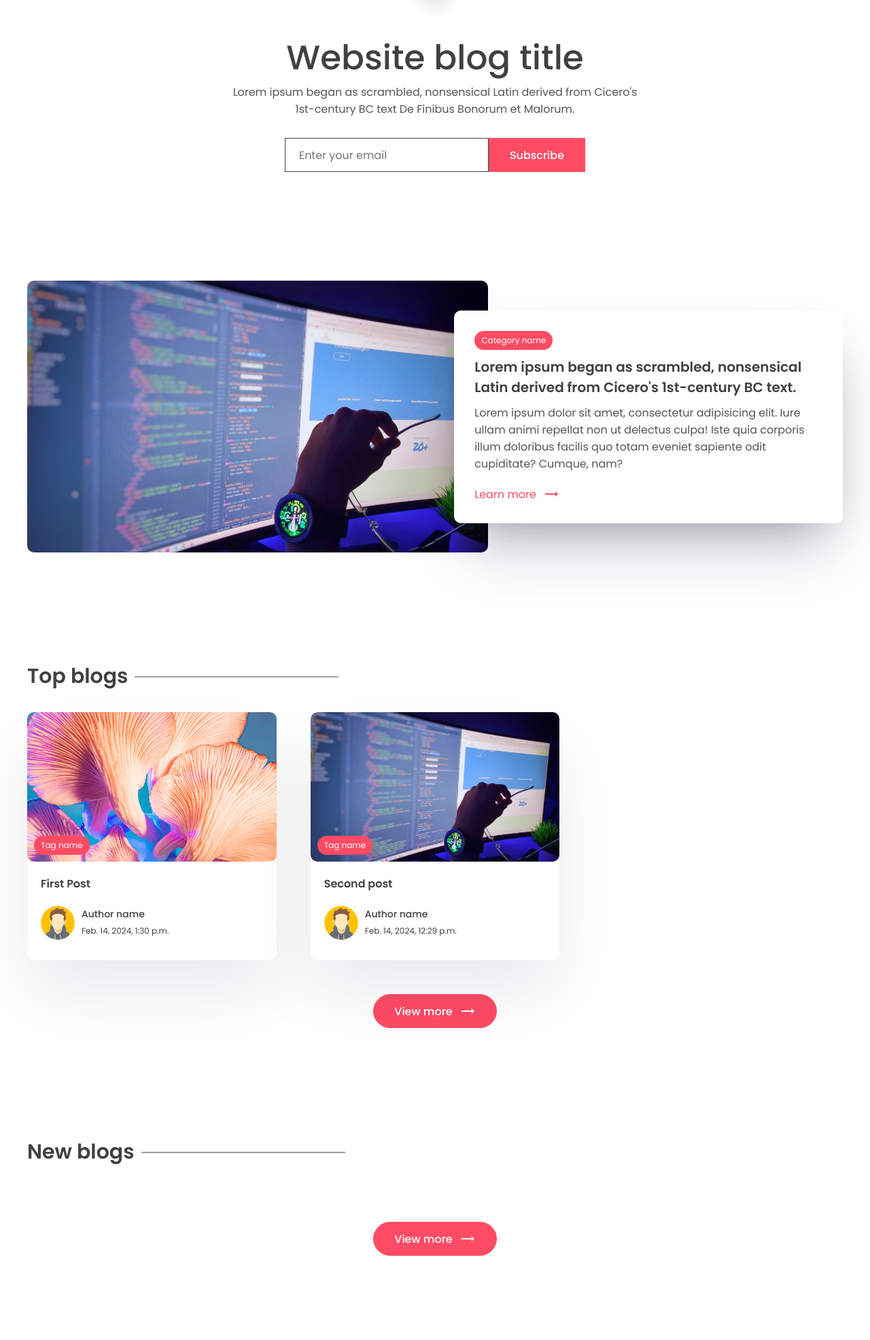
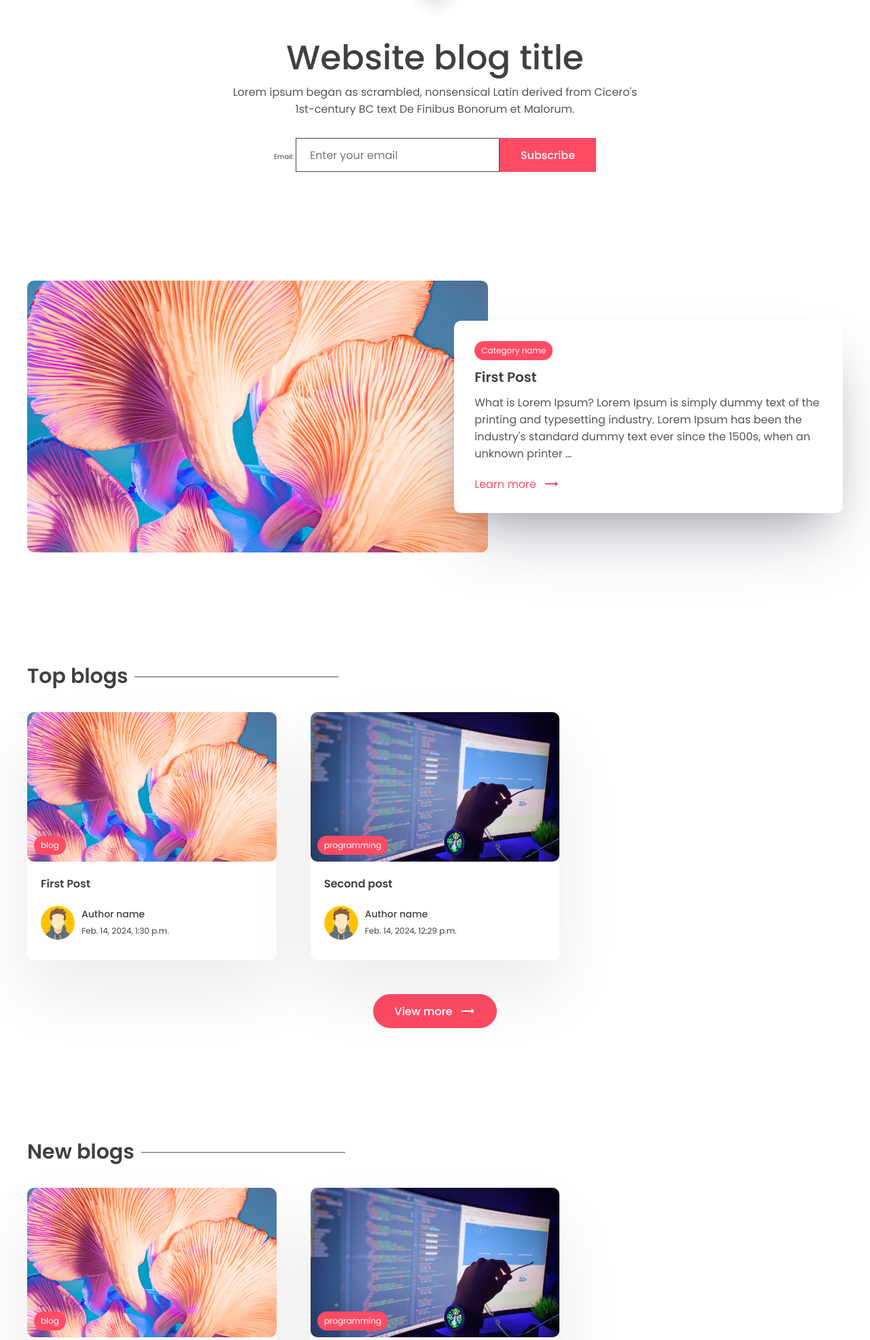
Before and after one commit to sevvalozgerr/DjangoBlogApp, a Django app: page / in a window 1280 px wide. Shown: the part 352-2324 px from the top of the page at 68% size. Run offline with Django 5.2, Linux system fonts and the light colour scheme; data comes from the database, SQL or seed files in the repository; both versions use the stored data as it was after the commit; some libraries are stand-ins or nearby versions.

Commit message:
Subscribe feature

```diff
--- a/BlogApp/app/forms.py
+++ b/BlogApp/app/forms.py
@@ -3,7 +3,8 @@ from django import forms
 from django.core.files.base import File
 from django.db.models.base import Model
 from django.forms.utils import ErrorList
-from app.models import Comments
+from app.models import Comments, Subscribe
+from django.utils.translation import gettext_lazy as _
 
 class CommentForm(forms.ModelForm):
     class Meta:
@@ -16,3 +17,13 @@ class CommentForm(forms.ModelForm):
         self.fields['email'].widget.attrs['placeholder'] = 'Email'
         self.fields['name'].widget.attrs['placeholder'] = 'Name'
         self.fields['website'].widget.attrs['placeholder'] = 'Website'
+
+class SubscribeForm(forms.ModelForm):
+    class Meta:
+        model= Subscribe
+        fields = '__all__'
+        label = {'email':_('')}
+
+    def __init__(self , *args, **kwargs):
+        super().__init__(*args, **kwargs)
+        self.fields['email'].widget.attrs['placeholder'] = 'Enter your email'
--- a/BlogApp/app/models.py
+++ b/BlogApp/app/models.py
@@ -3,6 +3,12 @@ from django.utils.text import slugify
 from django.contrib.auth.models import User
 
 # Create your models here.
+
+
+class Subscribe(models.Model):
+    email = models.EmailField(max_length = 100)
+    date = models.DateField(auto_now = True)
+
 
 class Tag(models.Model):
     name=models.CharField(max_length = 100)
@@ -27,6 +33,7 @@ class Post(models.Model):
     image = models.ImageField(null=True, blank=True, upload_to='images/')
     tags = models.ManyToManyField(Tag, blank=True, related_name='post')
     view_count = models.IntegerField(null = True, blank= True)
+    is_featured = models.BooleanField(default = False)
 
 
 class Comments(models.Model):
--- a/BlogApp/app/templates/app/index.html
+++ b/BlogApp/app/templates/app/index.html
@@ -1,5 +1,5 @@
 {% extends "base.html" %}
-{% block title %} Blog / Welcome{% endblock title %}
+{% block title %} Blog | Welcome{% endblock title %}
 
 {% block content %}
 
@@ -22,57 +22,54 @@
           </div>
           <div class="newsletter">
             <form method="POST">
-              <input
-                type="email"
-                name="email"
-                maxlength="100"
-                placeholder="Enter your email"
-                required=""
-                id="id_email"
-              />
+              {% csrf_token %}
+              {{subscribe_form}}
               <button class="btn btn-primary">Subscribe</button>
             </form>
+            {% if subscribe_successful %}
+            <br><p>Subscribed Successfully.</p>
+              {% endif %}
           </div>
         </center>
       </div>
     </main>
+    {% if featured_blog %}
     <section class="sp">
       <div class="container">
+        <a href="{% url 'post_page' featured_blog.slug %}">
         <div class="grid-2">
           <div class="post-img">
-            <img src="images/post.png" alt="" />
+            <img src="{{featured_blog.image.url}}" alt="" />
           </div>
           <div class="post-content">
             <div class="cetagory">
               <p>Category name</p>
             </div>
             <h1>
-              Lorem ipsum began as scrambled, nonsensical Latin derived from
-              Cicero's 1st-century BC text.
+              {{featured_blog.title}}
             </h1>
             <p class="des">
-              Lorem ipsum dolor sit amet, consectetur adipisicing elit. Iure
-              ullam animi repellat non ut delectus culpa! Iste quia corporis
-              illum doloribus facilis quo totam eveniet sapiente odit
-              cupiditate? Cumque, nam?
+              {{featured_blog.content | truncatechars:200}}
             </p>
             <a class="learn" href="#"
               >Learn more <span class="material-icons"> trending_flat </span></a
             >
           </div>
         </div>
+      </a>
       </div>
     </section>
+    {% endif %}
     <section class="sp">
       <div class="container">
         <h1 class="sec-title">Top blogs</h1>
         <div class="grid-3">
-          {% for post in posts %}
+          {% for post in top_posts %}
             <a href="{% url 'post_page' post.slug %}" class="card-link">
               <div class="card">
                 <div class="post-img">
                   <img src="{{ post.image.url }}" alt="{{ post.title }}" />
-                  <div class="tag">Tag name</div>
+                  <div class="tag">{{post.tags.all.0.name}}</div>
                 </div>
                 <div class="card-content">
                   <h3>{{ post.title }}</h3>
@@ -102,13 +99,13 @@
       <div class="container">
         <h1 class="sec-title">New blogs</h1>
         <div class="grid-3">
-            {% for posts in post %}
+            {% for post in recent_posts %}
           <!-- card -->
           <a href="{% url 'post_page' post.slug %}">
             <div class="card">
               <div class="post-img">
                 <img src="{{post.image.url}}" alt="" />
-                <div class="tag">Tag name</div>
+                <div class="tag">{{post.tags.all.0.name}}</div>
               </div>
               <div class="card-content">
                 <h3>
--- a/BlogApp/app/views.py
+++ b/BlogApp/app/views.py
@@ -1,5 +1,5 @@
 from django.shortcuts import render
-from app.forms import CommentForm
+from app.forms import CommentForm, SubscribeForm
 from django.http import HttpResponseRedirect
 from django.urls import reverse
 from app.models import Comments, Post
@@ -7,7 +7,25 @@ from app.models import Comments, Post
 # Create your views here.
 def index(request):
     posts = Post.objects.all()
-    context = {'posts':posts,}
+    top_posts = Post.objects.all().order_by('-view_count')[0:3]
+    recent_posts = Post.objects.all().order_by('-last_updated')[0:3]
+    featured_blog = Post.objects.filter(is_featured= True)
+    subscribe_form = SubscribeForm()
+    subscribe_successful = None
+
+
+    if featured_blog:
+        featured_blog = featured_blog[0]
+
+
+    if request.POST:
+        subscribe_form = SubscribeForm(request.POST)
+        if subscribe_form.is_valid():
+            subscribe_form.save()
+            subscribe_successful = 'Subscribed successfully.'
+            subscribe_form = SubscribeForm()
+
+    context = {'posts':posts, 'top_posts': top_posts, 'recent_posts':recent_posts, 'subscribe_form':subscribe_form, 'subscribe_successful': subscribe_successful, 'featured_blog':featured_blog}
     return render(request, 'app/index.html', context)
 
 
```
Also changed, not shown: BlogApp/app/migrations/0006_subscribe.py (added), BlogApp/app/migrations/0007_post_is_featured.py (added), BlogApp/db.sqlite3, BlogApp/upload/images/post.png (added).
